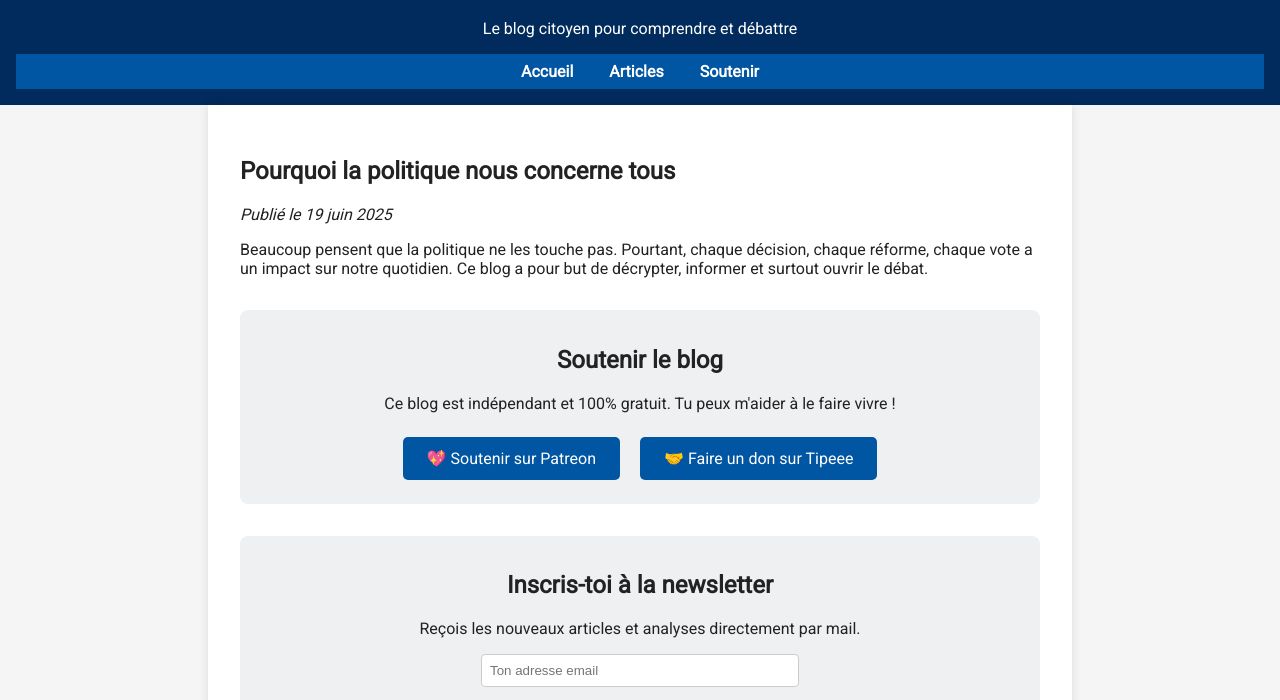
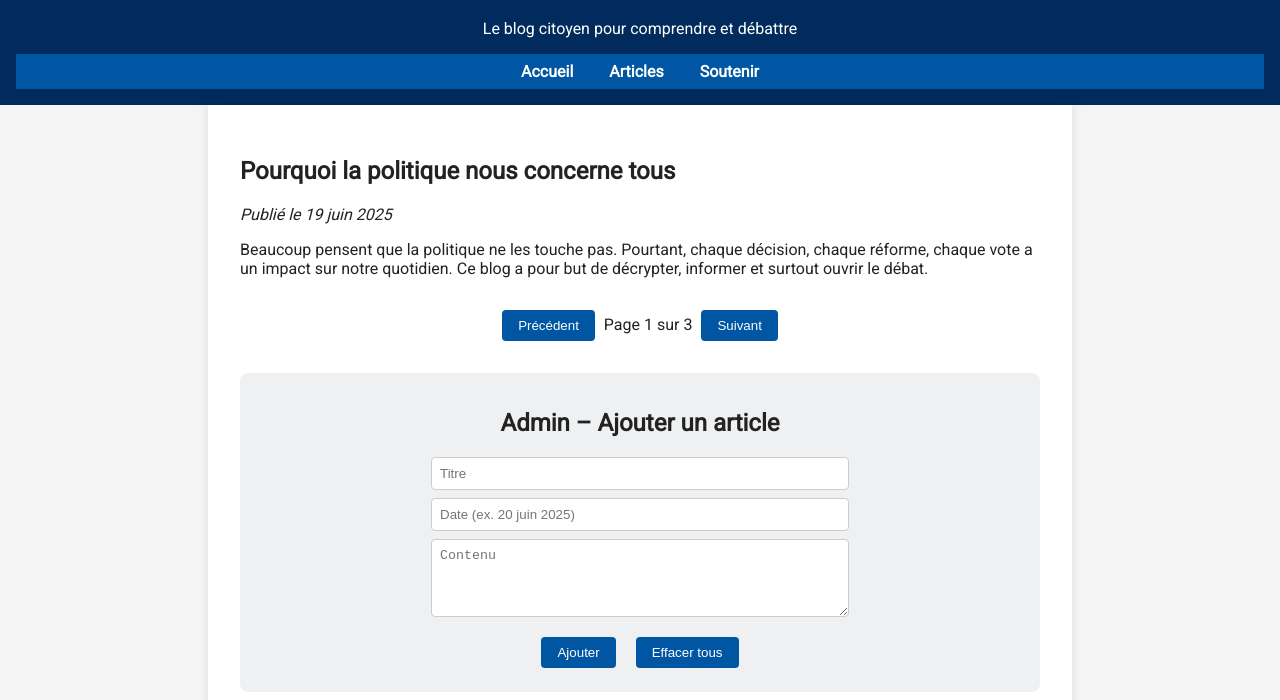
Before and after one commit to voixjustes/voix-justes, a plain HTML site: page index.html in a window 1280 px wide. Shown: the part 78-778 px from the top of the page. Drawn offline with Linux system fonts and the light colour scheme.

Commit message:
Update index.html

```diff
--- a/index.html
+++ b/index.html
@@ -11,6 +11,9 @@
   <link rel="preconnect" href="https://fonts.gstatic.com" crossorigin>
   <link href="https://fonts.googleapis.com/css2?family=Roboto&display=swap" rel="stylesheet">
   <style>
+    html {
+      scroll-behavior: smooth;
+    }
     body {
       margin: 0;
       font-family: 'Roboto', sans-serif;
@@ -44,7 +47,20 @@
     article {
       margin-bottom: 2rem;
     }
-    .support, .newsletter, .social, .footer {
+    .pagination {
+      text-align: center;
+      margin-top: 2rem;
+    }
+    .pagination button {
+      margin: 0 5px;
+      padding: 0.5rem 1rem;
+      background-color: #0056a3;
+      color: white;
+      border: none;
+      border-radius: 4px;
+      cursor: pointer;
+    }
+    .support, .newsletter, .social, .footer, .admin-panel {
       text-align: center;
       margin-top: 2rem;
       padding: 1rem;
@@ -60,21 +76,22 @@
       text-decoration: none;
       border-radius: 5px;
     }
-    .newsletter input[type="email"] {
+    .newsletter input[type="email"], .admin-panel input, .admin-panel textarea {
       padding: 0.5rem;
-      width: 60%;
-      max-width: 300px;
+      width: 80%;
+      max-width: 400px;
       border: 1px solid #ccc;
       border-radius: 4px;
-      margin-bottom: 1rem;
+      margin-bottom: 0.5rem;
     }
-    .newsletter button {
+    .newsletter button, .admin-panel button {
       padding: 0.5rem 1rem;
       background-color: #0056a3;
       color: white;
       border: none;
       border-radius: 4px;
       cursor: pointer;
+      margin: 0.5rem;
     }
     footer {
       text-align: center;
@@ -85,30 +102,40 @@
   </style>
 </head>
 <body>
-  <header>
+  <header id="top">
     <h1>Regards Politiques</h1>
     <p>Le blog citoyen pour comprendre et débattre</p>
     <nav>
-      <a href="#">Accueil</a>
+      <a href="#top">Accueil</a>
       <a href="#articles">Articles</a>
       <a href="#soutien">Soutenir</a>
     </nav>
   </header>
 
   <main class="container">
-    <article id="articles">
-      <h2>Pourquoi la politique nous concerne tous</h2>
-      <p><em>Publié le 19 juin 2025</em></p>
-      <p>
-        Beaucoup pensent que la politique ne les touche pas. Pourtant, chaque décision, chaque réforme, chaque vote a un impact sur notre quotidien. Ce blog a pour but de décrypter, informer et surtout ouvrir le débat.
-      </p>
-    </article>
+    <section id="articles">
+      <div id="article-list"></div>
+      <div class="pagination">
+        <button onclick="changePage(-1)">Précédent</button>
+        <span id="page-info"></span>
+        <button onclick="changePage(1)">Suivant</button>
+      </div>
+    </section>
+
+    <section class="admin-panel">
+      <h2>Admin – Ajouter un article</h2>
+      <input type="text" id="newTitle" placeholder="Titre" /><br />
+      <input type="text" id="newDate" placeholder="Date (ex. 20 juin 2025)" /><br />
+      <textarea id="newContent" placeholder="Contenu" rows="4"></textarea><br />
+      <button onclick="addArticle()">Ajouter</button>
+      <button onclick="clearArticles()">Effacer tous</button>
+    </section>
 
     <section class="support" id="soutien">
       <h2>Soutenir le blog</h2>
       <p>Ce blog est indépendant et 100% gratuit. Tu peux m'aider à le faire vivre !</p>
-      <a href="https://www.patreon.com" target="_blank" aria-label="Soutenir sur Patreon">💖 Soutenir sur Patreon</a>
-      <a href="https://www.tipeee.com" target="_blank" aria-label="Faire un don sur Tipeee">🤝 Faire un don sur Tipeee</a>
+      <a href="https://www.patreon.com" target="_blank" rel="noopener noreferrer" aria-label="Soutenir sur Patreon">💖 Soutenir sur Patreon</a>
+      <a href="https://www.tipeee.com" target="_blank" rel="noopener noreferrer" aria-label="Faire un don sur Tipeee">🤝 Faire un don sur Tipeee</a>
     </section>
 
     <section class="newsletter">
@@ -123,8 +150,8 @@
 
     <section class="social">
       <h2>Partager le blog</h2>
-      <a href="https://www.facebook.com/sharer/sharer.php?u=https://tonblog.fr" target="_blank">📘 Facebook</a>
-      <a href="https://twitter.com/intent/tweet?url=https://tonblog.fr&text=Découvre ce blog politique !" target="_blank">🐦 Twitter</a>
+      <a href="https://www.facebook.com/sharer/sharer.php?u=https://voixjustes.github.io/voix-justes/" target="_blank" rel="noopener noreferrer">📘 Facebook</a>
+      <a href="https://twitter.com/intent/tweet?url=https://voixjustes.github.io/voix-justes/&text=Découvre ce blog politique !" target="_blank" rel="noopener noreferrer">🐦 Twitter</a>
     </section>
   </main>
 
@@ -132,5 +159,78 @@
     <p>&copy; 2025 Regards Politiques – Tous droits réservés.</p>
     <p><a href="#">Mentions légales</a> | <a href="#">Politique de confidentialité</a></p>
   </footer>
+
+  <script>
+    const saved = JSON.parse(localStorage.getItem('articles')) || [];
+    const defaultArticles = [
+      {
+        title: "Pourquoi la politique nous concerne tous",
+        date: "19 juin 2025",
+        content: "Beaucoup pensent que la politique ne les touche pas. Pourtant, chaque décision, chaque réforme, chaque vote a un impact sur notre quotidien. Ce blog a pour but de décrypter, informer et surtout ouvrir le débat."
+      },
+      {
+        title: "Comprendre les institutions françaises",
+        date: "20 juin 2025",
+        content: "Le fonctionnement des institutions françaises peut paraître complexe. Assemblée nationale, Sénat, Conseil constitutionnel... Qui fait quoi, comment, et pourquoi cela nous concerne-t-il ? Ce guide te donnera les bases pour mieux suivre l’actualité politique."
+      },
+      {
+        title: "Élections municipales : enjeux locaux, impacts nationaux",
+        date: "21 juin 2025",
+        content: "Trop souvent ignorées, les élections municipales sont pourtant essentielles : elles touchent directement à notre quotidien. Transport, logement, environnement local... Plongeons dans les enjeux cruciaux de ce scrutin."
+      }
+    ];
+
+    const articles = saved.length ? saved : defaultArticles;
+    let currentPage = 1;
+    const articlesPerPage = 1;
+
+    function renderArticles() {
+      const start = (currentPage - 1) * articlesPerPage;
+      const end = start + articlesPerPage;
+      const visibleArticles = articles.slice(start, end);
+      const container = document.getElementById("article-list");
+      container.innerHTML = visibleArticles.map(article => `
+        <article>
+          <h2>${article.title}</h2>
+          <p><em>Publié le ${article.date}</em></p>
+          <p>${article.content}</p>
+        </article>
+      `).join("");
+
+      const pageInfo = document.getElementById("page-info");
+      const totalPages = Math.ceil(articles.length / articlesPerPage);
+      pageInfo.textContent = `Page ${currentPage} sur ${totalPages}`;
+    }
+
+    function changePage(direction) {
+      const totalPages = Math.ceil(articles.length / articlesPerPage);
+      currentPage += direction;
+      if (currentPage < 1) currentPage = 1;
+      if (currentPage > totalPages) currentPage = totalPages;
+      renderArticles();
+    }
+
+    function addArticle() {
+      const title = document.getElementById("newTitle").value.trim();
+      const date = document.getElementById("newDate").value.trim();
+      const content = document.getElementById("newContent").value.trim();
+      if (title && date && content) {
+        articles.unshift({ title, date, content });
+        localStorage.setItem("articles", JSON.stringify(articles));
+        currentPage = 1;
+        renderArticles();
+        document.getElementById("newTitle").value = "";
+        document.getElementById("newDate").value = "";
+        document.getElementById("newContent").value = "";
+      }
+    }
+
+    function clearArticles() {
+      localStorage.removeItem("articles");
+      location.reload();
+    }
+
+    renderArticles();
+  </script>
 </body>
 </html>
```
